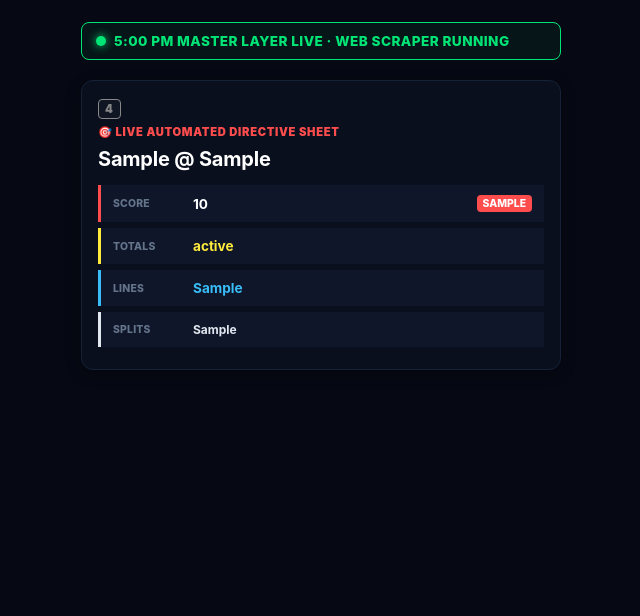
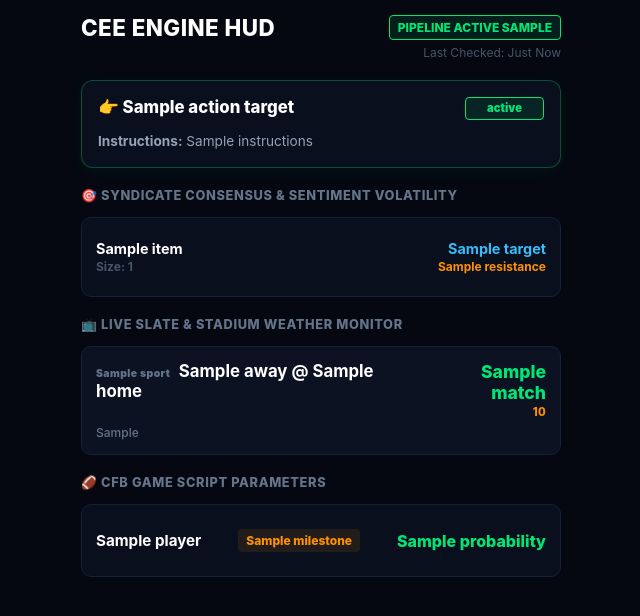
Before and after one commit to matty48653-design/Cee-app, a Flask app: template templates/dashboard.html in a window 1280 px wide. Shown: the top 616 px of the page, without its empty margins (319-959 px from the left). Run offline with Flask 3, Linux system fonts and the light colour scheme; the template is opened without the code that fills it: most values are stand-ins (such as "Sample title", 1, 10 or a date in 2020).

Commit message:
Revamp dashboard for CEE ENGINE HUD
Updated the dashboard HTML to reflect new titles, styles, and structure for the CEE ENGINE HUD. Enhanced layout with new sections for action directives and syndicate consensus.

```diff
--- a/templates/dashboard.html
+++ b/templates/dashboard.html
@@ -3,253 +3,256 @@
 <head>
     <meta charset="UTF-8">
     <meta name="viewport" content="width=device-width, initial-scale=1.0">
-    <title>Cee App - Live Action Commands</title>
+    <title>Cee App - CEE ENGINE HUD</title>
     <style>
         body {
-            background-color: #060913;
+            background-color: #050811;
             color: #e2e8f0;
             font-family: -apple-system, BlinkMacSystemFont, "Segoe UI", Roboto, sans-serif;
             margin: 0;
-            padding: 12px;
+            padding: 14px;
             -webkit-font-smoothing: antialiased;
         }
 
         #matrix-container {
             max-width: 480px;
             margin: 0 auto;
-            padding-top: 10px;
         }
 
-        .system-test-badge {
-            background: rgba(0, 230, 118, 0.05);
-            border: 1px solid #00e676;
-            color: #00e676;
-            text-align: left;
-            font-size: 0.85rem;
-            font-weight: 800;
-            padding: 10px 14px;
-            border-radius: 8px;
-            letter-spacing: 0.03em;
-            text-transform: uppercase;
-            margin-bottom: 20px;
+        .hud-header {
             display: flex;
+            justify-content: space-between;
             align-items: center;
-            gap: 8px;
+            margin-bottom: 4px;
         }
 
-        .status-dot {
-            width: 10px;
-            height: 10px;
-            background-color: #00e676;
-            border-radius: 50%;
-            display: inline-block;
-            box-shadow: 0 0 10px #00e676;
-        }
-
-        .slate-card {
-            background: #090f1d;
-            border-radius: 12px;
-            padding: 16px;
-            margin-bottom: 14px;
-            border: 1px solid #152238;
-            box-shadow: 0 4px 15px rgba(0, 0, 0, 0.3);
-        }
-
-        .edge-rating-tag {
-            font-size: 0.7rem;
-            font-weight: 900;
-            letter-spacing: 0.06em;
-            text-transform: uppercase;
-            margin-bottom: 6px;
-            display: inline-block;
-            padding: 2px 6px;
-            border-radius: 4px;
-            background: rgba(255, 255, 255, 0.03);
-        }
-
-        .sport-type {
-            color: #ff4d4d;
-            font-size: 0.7rem;
-            font-weight: 900;
-            letter-spacing: 0.06em;
-            text-transform: uppercase;
-            margin-bottom: 8px;
-        }
-
-        .game-title {
-            font-size: 1.25rem;
-            font-weight: 700;
+        .hud-title {
+            font-size: 1.4rem;
+            font-weight: 800;
             color: #ffffff;
-            letter-spacing: -0.01em;
-            margin-bottom: 14px;
-        }
-
-        .line-module-row {
-            display: grid;
-            grid-template-columns: 80px 1fr;
-            background: #0f162a;
-            border-left: 3px solid #1e293b;
-            margin-bottom: 6px;
-            overflow: hidden;
-            font-size: 0.85rem;
-        }
-
-        .module-label {
-            color: #64748b;
-            font-weight: 800;
-            font-size: 0.65rem;
-            display: flex;
-            align-items: center;
-            padding: 10px 12px;
-            text-transform: uppercase;
             letter-spacing: 0.02em;
         }
 
-        .module-value {
-            padding: 10px 12px;
-            font-weight: 700;
-            color: #ffffff;
-            display: flex;
-            justify-content: space-between;
-            align-items: center;
-        }
-
-        .live-clock-text {
-            background: #ff4d4d;
-            color: #ffffff;
-            font-size: 0.65rem;
+        .pipeline-badge {
+            background: rgba(0, 230, 118, 0.1);
+            border: 1px solid #00e676;
+            color: #00e676;
+            font-size: 0.75rem;
             font-weight: 800;
-            padding: 2px 6px;
+            padding: 4px 8px;
             border-radius: 4px;
             text-transform: uppercase;
         }
 
-        .table-header {
+        .last-checked {
+            color: #475569;
+            font-size: 0.75rem;
+            text-align: right;
+            margin-bottom: 20px;
+        }
+
+        /* ENGINE GREEN-LIGHT ACTION TARGET BOX */
+        .action-card {
+            background: #090f1d;
+            border: 1px solid rgba(0, 230, 118, 0.3);
+            border-radius: 12px;
+            padding: 16px;
+            margin-bottom: 20px;
+            box-shadow: 0 4px 15px rgba(0, 230, 118, 0.05);
+        }
+
+        .action-header-row {
             display: flex;
             justify-content: space-between;
-            color: #475569;
-            font-size: 0.65rem;
+            align-items: flex-start;
+            gap: 10px;
+            margin-bottom: 12px;
+        }
+
+        .action-directive {
+            font-size: 1.05rem;
             font-weight: 800;
+            color: #ffffff;
+            line-height: 1.3;
+        }
+
+        .strike-badge {
+            background: rgba(0, 230, 118, 0.1);
+            color: #00e676;
+            font-size: 0.7rem;
+            font-weight: 900;
+            padding: 4px 6px;
+            border-radius: 4px;
+            text-align: center;
+            line-height: 1.2;
+            min-width: 65px;
+        }
+
+        .action-instructions {
+            color: #94a3b8;
+            font-size: 0.85rem;
+            line-height: 1.4;
+        }
+
+        .section-label {
+            color: #64748b;
+            font-size: 0.8rem;
+            font-weight: 800;
+            letter-spacing: 0.05em;
             text-transform: uppercase;
-            padding-bottom: 6px;
-            border-bottom: 1px solid #152238;
+            margin-bottom: 14px;
+            display: flex;
+            align-items: center;
+            gap: 6px;
+        }
+
+        /* SLATE CARDS GRID */
+        .slate-card {
+            background: #0c1222;
+            border-radius: 10px;
+            padding: 14px;
+            margin-bottom: 10px;
+            border: 1px solid #16203b;
+        }
+
+        .game-row {
+            display: flex;
+            justify-content: space-between;
+            align-items: flex-start;
             margin-bottom: 6px;
         }
 
-        .prop-row {
+        .game-name-text {
+            font-size: 1.05rem;
+            font-weight: 700;
+            color: #ffffff;
+        }
+
+        .score-box {
+            text-align: right;
+        }
+
+        .score-text {
+            font-size: 1.1rem;
+            font-weight: 800;
+            color: #00e676;
+        }
+
+        .status-text {
+            font-size: 0.7rem;
+            font-weight: 800;
+            color: #ff9100;
+            letter-spacing: 0.02em;
+            margin-top: 2px;
+        }
+
+        .env-text {
+            color: #64748b;
+            font-size: 0.75rem;
+            font-weight: 500;
+        }
+
+        /* BOX SECTIONS FROM YOUR OTHER SHEET VIEWS */
+        .panel-box {
+            background: #090f1d;
+            border: 1px solid #16203b;
+            border-radius: 10px;
+            padding: 14px;
+            margin-bottom: 16px;
+        }
+
+        .split-row {
+            display: flex;
+            justify-content: space-between;
+            padding: 8px 0;
+            font-size: 0.9rem;
+            border-bottom: 1px solid #16203b;
+        }
+
+        .split-label { font-weight: 700; color: #ffffff; }
+        .split-value { font-weight: 700; color: #ff9100; }
+
+        .param-row {
             display: flex;
             justify-content: space-between;
             align-items: center;
             padding: 10px 0;
         }
-        .prop-row:not(:last-child) {
-            border-bottom: 1px solid #0d1627;
-        }
-
-        .player-name {
-            font-size: 0.9rem;
-            font-weight: 700;
-            color: #ffffff;
-        }
-
-        .milestone-value {
-            font-size: 0.9rem;
-            font-weight: 700;
-            color: #00e676;
-            text-align: right;
-        }
-
-        .deficit-stream-title {
-            color: #ff9100;
-            font-size: 0.75rem;
-            font-weight: 800;
-            margin-top: 18px;
-            margin-bottom: 8px;
-            text-transform: uppercase;
-            border-top: 1px solid #152238;
-            padding-top: 12px;
-        }
-
-        .deficit-row {
-            display: flex;
-            align-items: center;
-            font-size: 0.75rem;
-            padding: 4px 0;
-        }
-
-        .deficit-player { color: #f87171; text-decoration: line-through; font-weight: 600; width: 110px; }
-        .deficit-status { color: #f87171; font-weight: 800; width: 45px; }
-        .deficit-desc { color: #94a3b8; flex: 1; padding-left: 4px; }
+        .param-player { font-size: 0.95rem; font-weight: 700; color: #ffffff; }
+        .param-milestone { background: rgba(255, 145, 0, 0.1); color: #ff9100; font-size: 0.75rem; font-weight: 800; padding: 4px 8px; border-radius: 4px; }
+        .param-pct { color: #00e676; font-weight: 800; font-size: 1rem; }
     </style>
 </head>
 <body>
 
 <div id="matrix-container">
 
-    <div class="system-test-badge">
-        <span class="status-dot"></span> 5:00 PM MASTER LAYER LIVE · WEB SCRAPER RUNNING
+    <!-- CEE ENGINE HUD HEADER -->
+    <div class="hud-header">
+        <div class="hud-title">CEE ENGINE HUD</div>
+        <div class="pipeline-badge">Pipeline Active {{ data.pipeline_version }}</div>
+    </div>
+    <div class="last-checked">Last Checked: Just Now</div>
+
+    <!-- ENGINE GREEN-LIGHT ACTION TARGET COMPONENT -->
+    <div class="action-card">
+        <div class="action-header-row">
+            <div class="action-directive">👉 {{ data.action_target.title }}</div>
+            <div class="strike-badge" style="border: 1px solid #00e676;">{{ data.action_target.status }}</div>
+        </div>
+        <div class="action-instructions">
+            <strong>Instructions:</strong> {{ data.action_target.instructions }}
+        </div>
     </div>
 
-    {% for match in matchups %}
-    <div class="slate-card">
-
-        <div class="edge-rating-tag" style="border: 1px solid {{ match.edge_color }}; color: {{ match.edge_color }};">
-            {{ match.edge_rating }}
-        </div>
-
-        <div class="sport-type">🎯 LIVE AUTOMATED DIRECTIVE SHEET</div>
-        <div class="game-title">{{ match.away_team }} @ {{ match.home_team }}</div>
-
-        <div class="line-module-row" style="border-left-color: #ff4d4d;">
-            <div class="module-label">SCORE</div>
-            <div class="module-value"><span>{{ match.live_score }}</span> <span class="live-clock-text">{{ match.live_clock }}</span></div>
-        </div>
-        <div class="line-module-row" style="border-left-color: #ffeb3b;">
-            <div class="module-label">TOTALS</div>
-            <div class="module-value" style="color: #ffeb3b;">{{ match.live_ou_status }}</div>
-        </div>
-        <div class="line-module-row" style="border-left-color: #38bdf8;">
-            <div class="module-label">LINES</div>
-            <div class="module-value" style="color: #38bdf8;">{{ match.market_alert }}</div>
-        </div>
-        <div class="line-module-row" style="border-left-color: #e2e8f0;">
-            <div class="module-label">SPLITS</div>
-            <div class="module-value" style="color: #e2e8f0; font-size: 0.75rem;">{{ match.splits_data }}</div>
-        </div>
-
-        {% if match.sport == 'NFL' %}
-        <div class="line-module-row" style="border-left-color: #a855f7;">
-            <div class="module-label">WEATHER</div>
-            <div class="module-value" style="color: #a855f7; font-size: 0.75rem;">{{ match.scan_status }}</div>
-        </div>
-
-        <div class="prop-section">
-            <div class="table-header">
-                <div>🎯 PLAYER PROP MATRIX</div>
-                <div>SHARP SELECTION FLOORS</div>
+    <!-- SYNDICATE CONSENSUS SECTION (FROM PIC 1) -->
+    <div class="section-label">🎯 SYNDICATE CONSENSUS & SENTIMENT VOLATILITY</div>
+    <div class="panel-box" style="margin-bottom: 20px;">
+        {% for item in data.syndicate_consensus %}
+        <div class="split-row" {% if loop.last %}style="border-bottom:none;"{% endif %}>
+            <div>
+                <div class="split-label">{{ item.name }}</div>
+                <div style="color:#475569; font-size:0.75rem; font-weight:bold; margin-top:2px;">Size: {{ item.size }}</div>
             </div>
-            {% for player in match.players %}
-            <div class="prop-row">
-                <div class="player-name">{{ player.name }}</div>
-                <div class="milestone-value">{{ player.milestone }}</div>
+            <div style="text-align:right;">
+                <div style="font-weight:700; color:#38bdf8;">{{ item.target }}</div>
+                <div class="split-value" style="font-size:0.75rem; margin-top:2px;">{{ item.resistance }}</div>
             </div>
-            {% endfor %}
-        </div>
-
-        {% if match.morale_deficits %}
-        <div class="deficit-stream-title">⚠️ ACTIVE MORALE DEFICIT STREAM</div>
-        {% for def in match.morale_deficits %}
-        <div class="deficit-row">
-            <div class="deficit-player">{{ def.name }}</div>
-            <div class="deficit-status">{{ def.status }}</div>
-            <div class="deficit-desc">{{ def.impact }}</div>
         </div>
         {% endfor %}
-        {% endif %}
-        {% endif %}
+    </div>
 
+    <!-- SLATE MONITOR MAP VIEW COMPONENTS -->
+    <div class="section-label">📺 LIVE SLATE & STADIUM WEATHER MONITOR</div>
+    <div style="margin-bottom: 20px;">
+        {% for match in data.matchups %}
+        <div class="slate-card">
+            <div class="game-row">
+                <div>
+                    <span style="color:#64748b; font-size:0.65rem; font-weight:900; letter-spacing:0.04em; margin-right:4px;">{{ match.sport }}</span>
+                    <span class="game-name-text">{{ match.away }} @ {{ match.home }}</span>
+                </div>
+                <div class="score-box">
+                    <div class="score-text">{{ match.clock_label }}</div>
+                    <div class="status-text">{{ match.score_status }}</div>
+                </div>
+            </div>
+            <div class="env-text">{{ match.env_info }}</div>
+        </div>
+        {% endfor %}
     </div>
-    {% endfor %}
+
+    <!-- CFB SCRIPT SELECTION VALUE PARAMETERS SECTION -->
+    <div class="section-label">🏈 CFB GAME SCRIPT PARAMETERS</div>
+    <div class="panel-box">
+        {% for param in data.cfb_params %}
+        <div class="param-row">
+            <div class="param-player">{{ param.player }}</div>
+            <div class="param-milestone">{{ param.milestone }}</div>
+            <div class="param-pct">{{ param.probability }}</div>
+        </div>
+        {% endfor %}
+    </div>
 
 </div>
 
```
